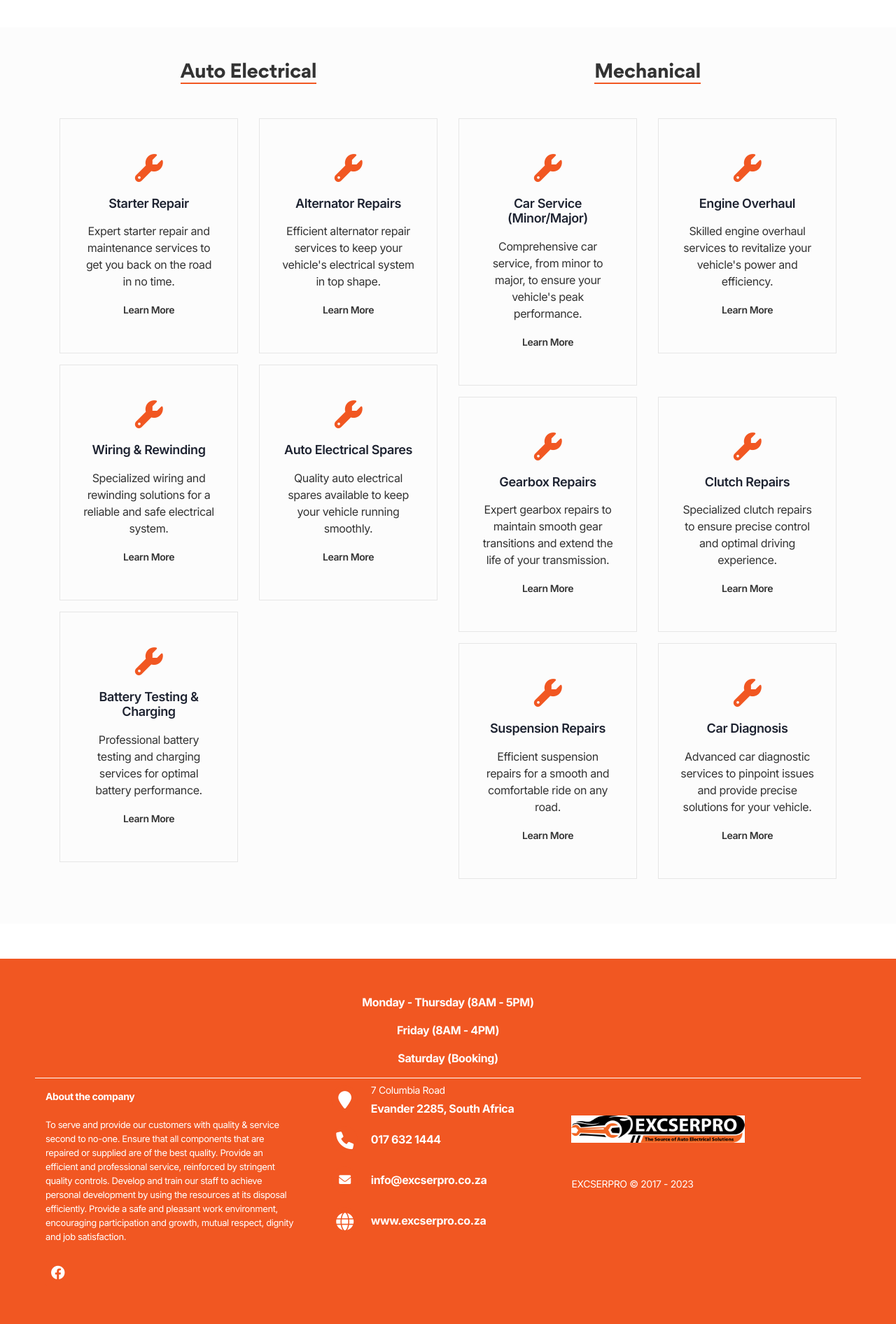
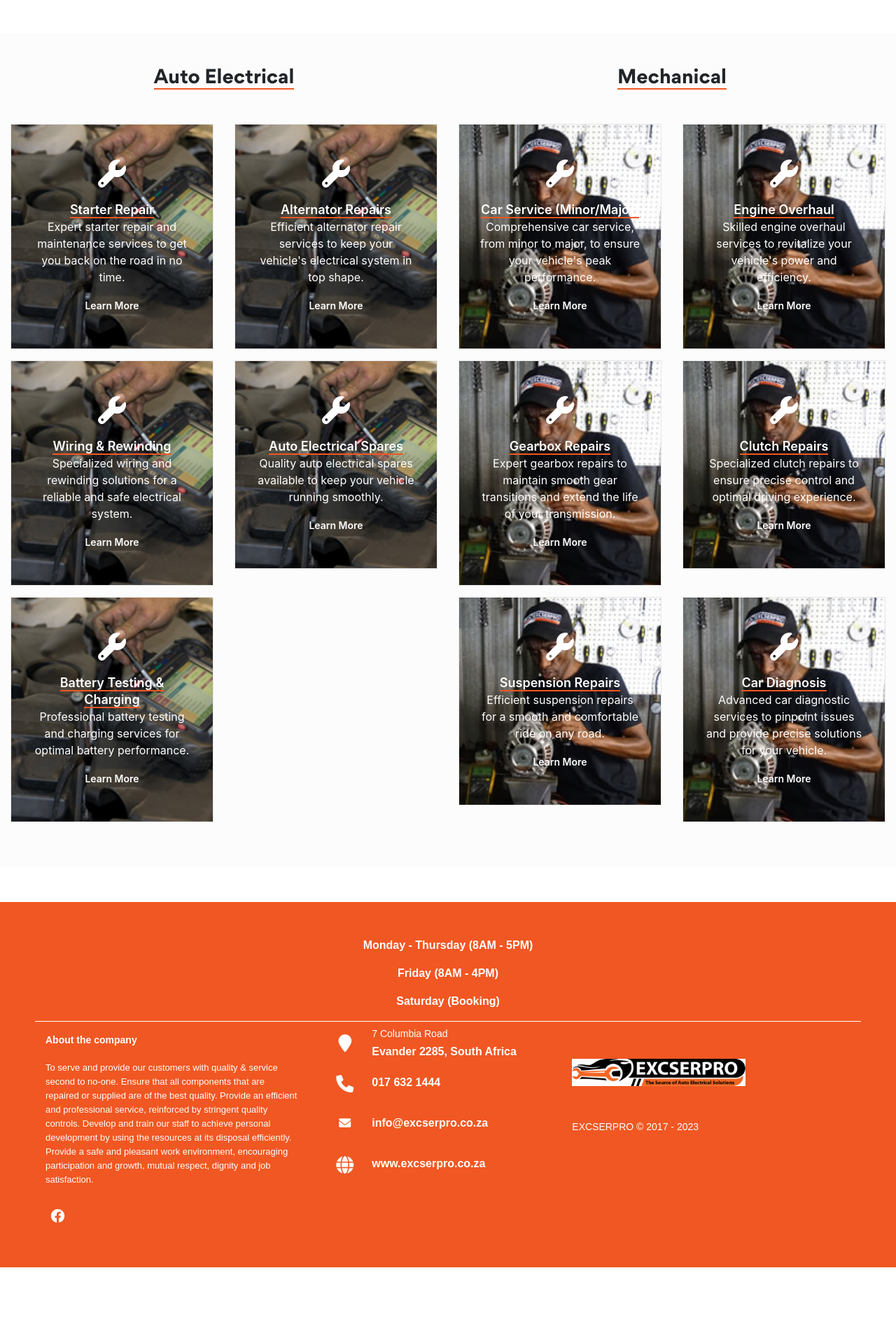
Before and after one commit to InevitablePG/EXCSERPRO, a Django app: page /services/ in a window 1280 px wide. Shown: the part 444-2336 px from the top of the page at 70% size. After the commit the page ends 2255 px from the top, so only its background shows below. Run offline with Django 4.2, Linux system fonts and the light colour scheme; some libraries are stand-ins or nearby versions.

Commit message:
background photo (services)

```diff
--- a/main/static/main/css/footer.css
+++ b/main/static/main/css/footer.css
@@ -17,7 +17,7 @@
 }
 
 
-header .d-flex .col-md-4 {
+header .d-flex .col-md-6 {
     font-family: sans-serif;
     font-weight: bold;
 }
--- a/main/static/main/css/nav.css
+++ b/main/static/main/css/nav.css
@@ -1,12 +1,5 @@
 /* style.css */
 @import url("https://fonts.googleapis.com/css2?family=Inter:wght@200;300;400;500;600;700&display=swap");
-
-* {
-    margin: 0;
-    padding: 0;
-    box-sizing: border-box;
-    font-family: "Inter", sans-serif;
-}
 
 :root {
     --dark-grey: #333333;
@@ -17,13 +10,6 @@
     --white: white;
     --border: 1px solid var(--light-grey);
     --shadow: rgba(0, 0, 0, 0.05) 0px 6px 24px 0px, rgba(0, 0, 0, 0.08) 0px 0px 0px 1px;
-}
-
-body {
-    font-family: inherit;
-    background-color: var(--white);
-    color: var(--dark-grey);
-    letter-spacing: -0.4px;
 }
 
 ul {
@@ -109,7 +95,7 @@
 
 .menu-bar .nav-link:hover,
 .dropdown-link:hover {
-    color: var(--primary-color);
+    color: #f15722;
 }
 
 .nav-start,
@@ -119,6 +105,7 @@
 .right-container .search {
     display: flex;
     align-items: center;
+    margin-right: 0;
 }
 
 .dropdown {
@@ -177,21 +164,8 @@
     column-gap: 1rem;
 }
 
-.right-container .search {
-    position: relative;
-}
-
 .right-container img {
     border-radius: 50%;
-}
-
-.search .bx-search {
-    position: absolute;
-    left: 10px;
-    top: 50%;
-    font-size: 1.3rem;
-    transform: translateY(-50%);
-    opacity: 0.6;
 }
 
 #hamburger {
@@ -207,16 +181,16 @@
     }
 
     .nav-container {
-        padding: 1.2rem;
+        padding: 1.0rem;
     }
 
     .menu {
         display: none;
         position: absolute;
-        top: 87px;
+        top: 145px;
         left: 0;
-        min-height: 100vh;
-        width: 89vw;
+        /*min-height: 10vh;*/
+        width: 100vw;
     }
 
     .menu-bar li:first-child ul:nth-child(1) {
--- a/main/templates/main/base.html
+++ b/main/templates/main/base.html
@@ -45,18 +45,14 @@
     </head>
     <body>
         <header id="nav-menu" aria-label="navigation bar">
-            <div style="background-color: #f15722; color: #ffffff;" class="d-flex flex-row align-items-center">
-                <div class="footer-left col-md-4 col-sm-6">
+            <div style="background-color: #f15722; color: #ffffff;" class="d-flex flex-row align-items-center pt-2">
+                <div class="footer-left col-md-6 col-sm-6">
                     <i class="fa fa-phone"></i>
                     <p> 017 632 1444</p>
                 </div>
-                <div class="footer-center col-md-4 col-sm-6">
+                <div class="footer-center col-md-6 col-sm-6">
                     <i class="fa fa-envelope"></i>
                     <p><a href="#"> info@excserpro.co.za</a></p>
-                </div>
-                <div class="footer-right col-md-4 col-sm-6">
-                    <i class="fa fa-globe"></i>
-                    <p><a href="#"> www.excserpro.co.za</a></p>
                 </div>
             </div>
             <div class="nav-container">
@@ -107,7 +103,9 @@
 <!--                         <a href="#profile">
                             <img src="https://github.com/Evavic44/responsive-navbar-with-dropdown/blob/main/assets/images/user.jpg?raw=true" width="30" height="30" alt="profile pic" />
                         </a> -->
-                        <button class="nav-btn">Contact</button>
+                        <button class="nav-btn">
+                            <a href="{% url 'Contact' %}">Contact</a>
+                        </button>
                     </div>
 
                     <button id="hamburger" aria-label="hamburger" aria-haspopup="true" aria-expanded="false">
--- a/main/templates/main/services.html
+++ b/main/templates/main/services.html
@@ -48,26 +48,49 @@
 			}
 			.service-icon i {
 			    font-size: 40px;
-			    color: #f15722;
+			    color: #fff;
 			    margin-bottom: 20px;
 			    display: inline-block;
 			}
+
+			.autom {
+			    background-image: url("{% static 'main/images/03.jpg' %}");
+			    background-size: cover;
+			    background-position: center center;
+			    background-attachment: local;
+			    transition: all .5s;
+			    color: #fff;
+			    opacity: 1;
+			}
+
+			.mecha {
+			    background-image: url("{% static 'main/images/starter_1.jpg' %}");
+			    background-size: cover;
+			    background-position: center center;
+			    background-attachment: local;
+			    transition: all .5s;
+			    color: #fff;
+			    opacity: 1;
+			}
+
 			.service-wrap {
 			    border: 1px solid #e6e6e6;
 			    padding: 50px 30px;
 			    position: relative;
+
 			}
 
 			.service-wrap p{
 			    position: relative;
+
 			}
 
 			.service-wrap:hover {
-			    background-image: url("{% static 'main/images/service.png' %}");
 			    background-size: cover;
 			    background-position: center center;
 			    background-attachment: local;
 			    transition: all .5s;
+
 			}
 
 			.service-wrap:hover:before {
@@ -86,11 +109,13 @@
 			}
 			.service-wrap h4 {
 			    font-weight: 600;
-			    color: #1e2331;
+			    color: #fff;
 			    margin-bottom: 17px;
 			    font-size: 18px;
 			    text-transform: capitalize;
 			    position: relative;
+                border-bottom: 2px solid #f15722;
+                display: inline; /* Ensure the text is displayed inline */
 			}
 			.service-wrap a {
 			    font-size: 14px;
@@ -100,7 +125,7 @@
 			}
 		</style>
 		<section class="service-grid pb-5 pt-5">
-            <div class="container">
+            <div class="container-fluid">
                 <div class="row">
                 	<div class="col-md-6 text-center">
                         <div class="service-title mb-5">
@@ -108,7 +133,7 @@
                         </div>
 		                <div class="row">
 		                    <div class="col-lg-6 col-md-6 text-center mb-3">
-		                        <div class="service-wrap">
+		                        <div class="service-wrap autom">
 		                            <div class="service-icon">
 		                                <i class="fas fa-wrench"></i>
 		                            </div>
@@ -118,7 +143,7 @@
 		                        </div>
 		                    </div>
 		                    <div class="col-lg-6 col-md-6 text-center mb-3">
-		                        <div class="service-wrap">
+		                        <div class="service-wrap autom">
 		                            <div class="service-icon">
 		                                <i class="fas fa-wrench"></i>
 		                            </div>
@@ -128,7 +153,7 @@
 		                        </div>
 		                    </div>
 		                    <div class="col-lg-6 col-md-6 text-center mb-3">
-		                        <div class="service-wrap">
+		                        <div class="service-wrap autom">
 		                            <div class="service-icon">
 		                                <i class="fas fa-wrench"></i>
 		                            </div>
@@ -138,7 +163,7 @@
 		                        </div>
 		                    </div>
 		                    <div class="col-lg-6 col-md-6 text-center mb-3">
-		                        <div class="service-wrap">
+		                        <div class="service-wrap autom">
 		                            <div class="service-icon">
 		                                <i class="fas fa-wrench"></i>
 		                            </div>
@@ -148,7 +173,7 @@
 		                        </div>
 		                    </div>
 		                    <div class="col-lg-6 col-md-6 text-center mb-3">
-		                        <div class="service-wrap">
+		                        <div class="service-wrap autom">
 		                            <div class="service-icon">
 		                                <i class="fas fa-wrench"></i>
 		                            </div>
@@ -165,7 +190,7 @@
                         </div>
 		                <div class="row">
 		                    <div class="col-lg-6 col-md-6 text-center mb-3">
-		                        <div class="service-wrap">
+		                        <div class="service-wrap mecha">
 		                            <div class="service-icon">
 		                                <i class="fas fa-wrench"></i>
 		                            </div>
@@ -175,7 +200,7 @@
 		                        </div>
 		                    </div>
 		                    <div class="col-lg-6 col-md-6 text-center mb-3">
-		                        <div class="service-wrap">
+		                        <div class="service-wrap mecha">
 		                            <div class="service-icon">
 		                                <i class="fas fa-wrench"></i>
 		                            </div>
@@ -185,7 +210,7 @@
 		                        </div>
 		                    </div>
 		                    <div class="col-lg-6 col-md-6 text-center mb-3">
-		                        <div class="service-wrap">
+		                        <div class="service-wrap mecha">
 		                            <div class="service-icon">
 		                                <i class="fas fa-wrench"></i>
 		                            </div>
@@ -195,7 +220,7 @@
 		                        </div>
 		                    </div>
 		                    <div class="col-lg-6 col-md-6 text-center mb-3">
-		                        <div class="service-wrap">
+		                        <div class="service-wrap mecha">
 		                            <div class="service-icon">
 		                                <i class="fas fa-wrench"></i>
 		                            </div>
@@ -205,7 +230,7 @@
 		                        </div>
 		                    </div>
 		                    <div class="col-lg-6 col-md-6 text-center mb-3">
-		                        <div class="service-wrap">
+		                        <div class="service-wrap mecha">
 		                            <div class="service-icon">
 		                                <i class="fas fa-wrench"></i>
 		                            </div>
@@ -215,7 +240,7 @@
 		                        </div>
 		                    </div>
 		                    <div class="col-lg-6 col-md-6 text-center mb-3">
-		                        <div class="service-wrap">
+		                        <div class="service-wrap mecha">
 		                            <div class="service-icon">
 		                                <i class="fas fa-wrench"></i>
 		                            </div>
```
Also changed, not shown: main/templates/main/home.html (+43 -25 lines), db.sqlite3, main/static/main/images/01.jpg (added), main/static/main/images/03.jpg (added), main/static/main/images/starter_1.jpg (added), 1 other file. Lines whose indentation alone changed are shown as unchanged.
